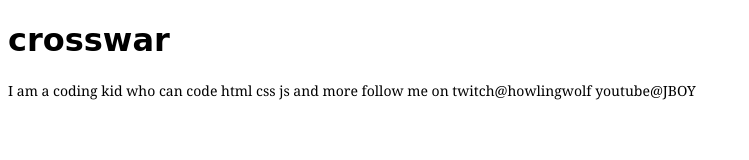
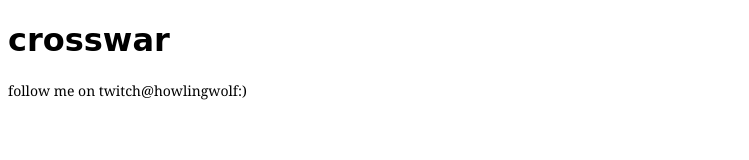
Before and after one commit to JORDANWOODS1234/MY-PERSONAL-WEBSITE, a plain HTML site: page Index.html in a window 1280 px wide. Shown: the whole page, without its empty margins (0-749 px from the left). Drawn offline with Linux system fonts and the light colour scheme.

Commit message:
Update Index.html

```diff
--- a/Index.html
+++ b/Index.html
@@ -13,6 +13,6 @@ p {font-family:Georgia, serif;font-size:14px;font-style:normal;font-weight:norma
 </head>
 <body>
 <h1>crosswar</h1>
-<p>I am a coding kid who can code html css js and more follow me on twitch@howlingwolf youtube@JBOY</p>
+<p>follow me on twitch@howlingwolf:)</p>
 </body>
 </html>
```
